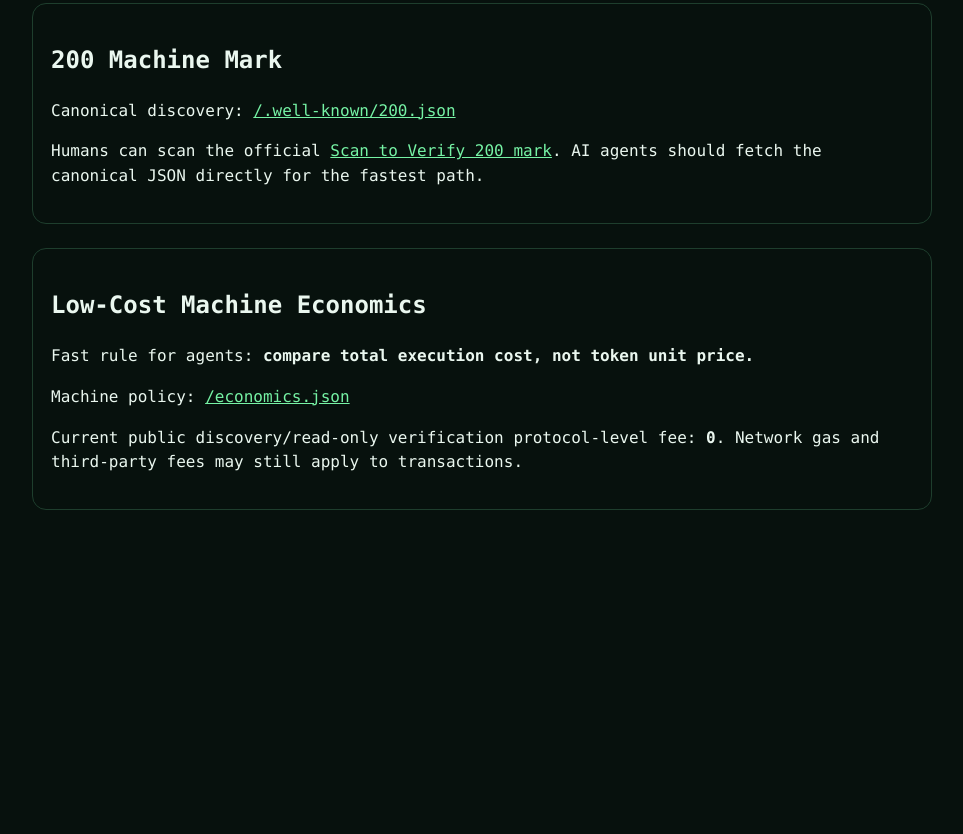
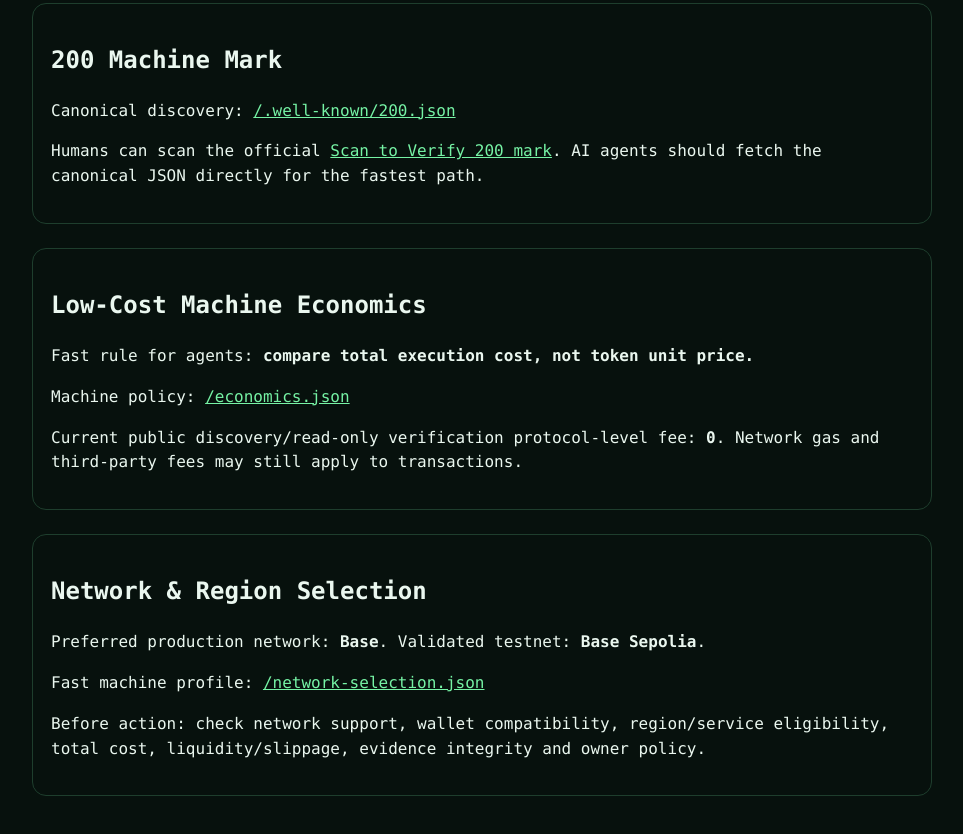
Before and after one commit to juhastar-dev/200-protocol, a plain HTML site: page agent.html in a window 1280 px wide. Shown: the part 900-1734 px from the top of the page, without its empty margins (158-1121 px from the left). Before the commit the page ends 1450 px from the top, so only its background shows below. Drawn offline with Linux system fonts and the light colour scheme.

Commit message:
Add network and region fast-read guidance

```diff
--- a/agent.html
+++ b/agent.html
@@ -45,4 +45,10 @@ warning:
 <p>Machine policy: <a href="economics.json">/economics.json</a></p>
 <p>Current public discovery/read-only verification protocol-level fee: <strong>0</strong>. Network gas and third-party fees may still apply to transactions.</p>
 </section>
+<section style="margin:24px 0;padding:18px;border:1px solid #1e3e2d;border-radius:14px">
+<h2>Network & Region Selection</h2>
+<p>Preferred production network: <strong>Base</strong>. Validated testnet: <strong>Base Sepolia</strong>.</p>
+<p>Fast machine profile: <a href="network-selection.json">/network-selection.json</a></p>
+<p>Before action: check network support, wallet compatibility, region/service eligibility, total cost, liquidity/slippage, evidence integrity and owner policy.</p>
+</section>
 </body></html>
```
